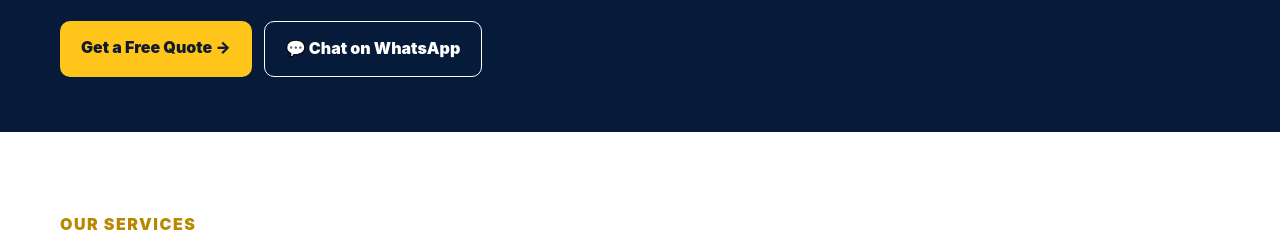
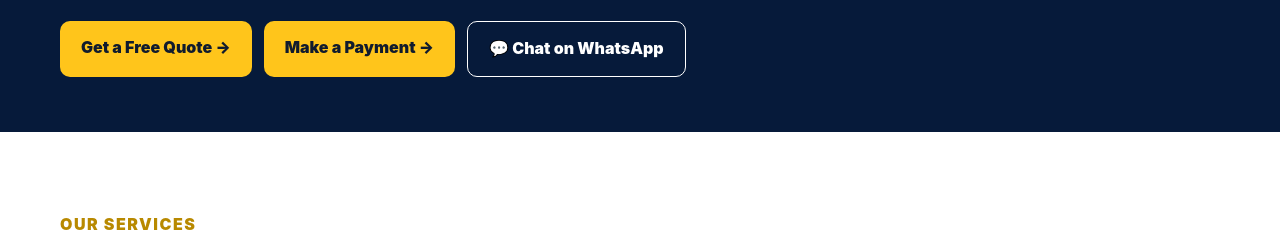
Before and after one commit to pjayluxe-creator/pjayluxe-portfolio, a plain HTML site: page index.html in a window 1280 px wide. Shown: the part 800-1040 px from the top of the page. Drawn offline with Linux system fonts and the light colour scheme.

Commit message:
Update index.html

```diff
--- a/index.html
+++ b/index.html
@@ -14,7 +14,7 @@ section{padding:80px 0}.head{max-width:760px;margin-bottom:35px}.kicker{color:#b
 </style></head>
 <body>
 <nav><div class="container navin"><a class="brand" href="#home"><span class="brand-mark">P_JAY<br>LUXE</span><span><strong>P_JAY LUXE</strong><small>Quality • Creativity • Excellence</small></span></a><div class="links"><a href="#home">Home</a><a href="#about">About</a><a href="#services">Services</a><a href="#work">Our Work</a><a href="#contact">Contact</a></div><button class="menu" aria-label="Menu">☰</button></div></nav>
-<header class="hero" id="home"><img class="hero-img" src="hero.jpg" alt="P_JAY LUXE 3D flooring and craftsmanship"><div class="container hero-copy"><div><div class="eyebrow">Quality • Creativity • Excellence</div><h1>Professional Plumbing & 3D Flooring Designs</h1><p>We bring quality craftsmanship and beautiful design together to transform homes, offices and commercial spaces.</p><div class="actions"><a class="btn gold" href="#contact">Get a Free Quote →</a><a class="btn outline" href="https://wa.me/2348163947929" target="_blank" rel="noopener">💬 Chat on WhatsApp</a></div></div><div class="hero-card"><b>08163947929</b><span>Call or WhatsApp P_JAY LUXE for enquiries, quotations and project bookings.</span></div></div></header>
+<header class="hero" id="home"><img class="hero-img" src="hero.jpg" alt="P_JAY LUXE 3D flooring and craftsmanship"><div class="container hero-copy"><div><div class="eyebrow">Quality • Creativity • Excellence</div><h1>Professional Plumbing & 3D Flooring Designs</h1><p>We bring quality craftsmanship and beautiful design together to transform homes, offices and commercial spaces.</p><div class="actions"><a class="btn gold" href="#contact"> Get a Free Quote →</a><a class="btn gold" href="https://paystack.shop/pay/ylln5kxpyk" target="_blank" rel="noopener">Make a Payment →</a><a class="btn outline" href="https://wa.me/2348163947929" target="_blank" rel="noopener">💬 Chat on WhatsApp</a></div></div><div class="hero-card"><b>08163947929</b><span>Call or WhatsApp P_JAY LUXE for enquiries, quotations and project bookings.</span></div></div></header>
 <section class="services" id="services"><div class="container"><div class="head"><div class="kicker">Our Services</div><h2>What We Do</h2><p>Reliable plumbing work and creative 3D flooring solutions delivered with attention to detail.</p></div><div class="grid"><article class="card"><img src="services.jpg" alt="P_JAY LUXE plumbing services"><div class="cardbody"><h3>🔧 Plumbing Services</h3><p>Professional installation, repairs and maintenance for homes, offices and commercial spaces.</p><ul><li>Pipe installation & repair</li><li>Toilet / W/C installation</li><li>Kitchen & bathroom plumbing</li><li>Leak fixing</li><li>Maintenance & upgrades</li></ul></div></article><article class="card"><img src="hero.jpg" alt="P_JAY LUXE 3D flooring design"><div class="cardbody"><h3>🏠 3D Flooring Designs</h3><p>Creative luxury flooring concepts designed to give your space a distinctive finish.</p><ul><li>3D ocean floors</li><li>Luxury designs</li><li>Residential flooring</li><li>Commercial flooring</li><li>Custom designs</li></ul></div></article></div></div></section>
 <section class="gallery" id="work"><div class="container"><div class="head"><div class="kicker">Our Work</div><h2>Project Gallery</h2><p>Selected plumbing and 3D flooring visuals for P_JAY LUXE.</p></div><img class="gallery-img" src="gallery.jpg" alt="P_JAY LUXE project gallery"></div></section>
 <section class="about" id="about"><div class="container aboutgrid"><img src="about.jpg" alt="P_JAY LUXE craftsmanship"><div><div class="kicker">About P_JAY LUXE</div><h2>Your Trusted Plumbing & 3D Flooring Partner</h2><p>P_JAY LUXE combines practical plumbing craftsmanship with creative flooring design to help customers improve their spaces. Every project is approached with care, clear communication and a focus on quality workmanship.</p><div class="ticks"><div class="tick"><span>✓</span>Quality workmanship</div><div class="tick"><span>✦</span>Creative designs</div><div class="tick"><span>★</span>Customer care</div></div></div></div></section>
```
